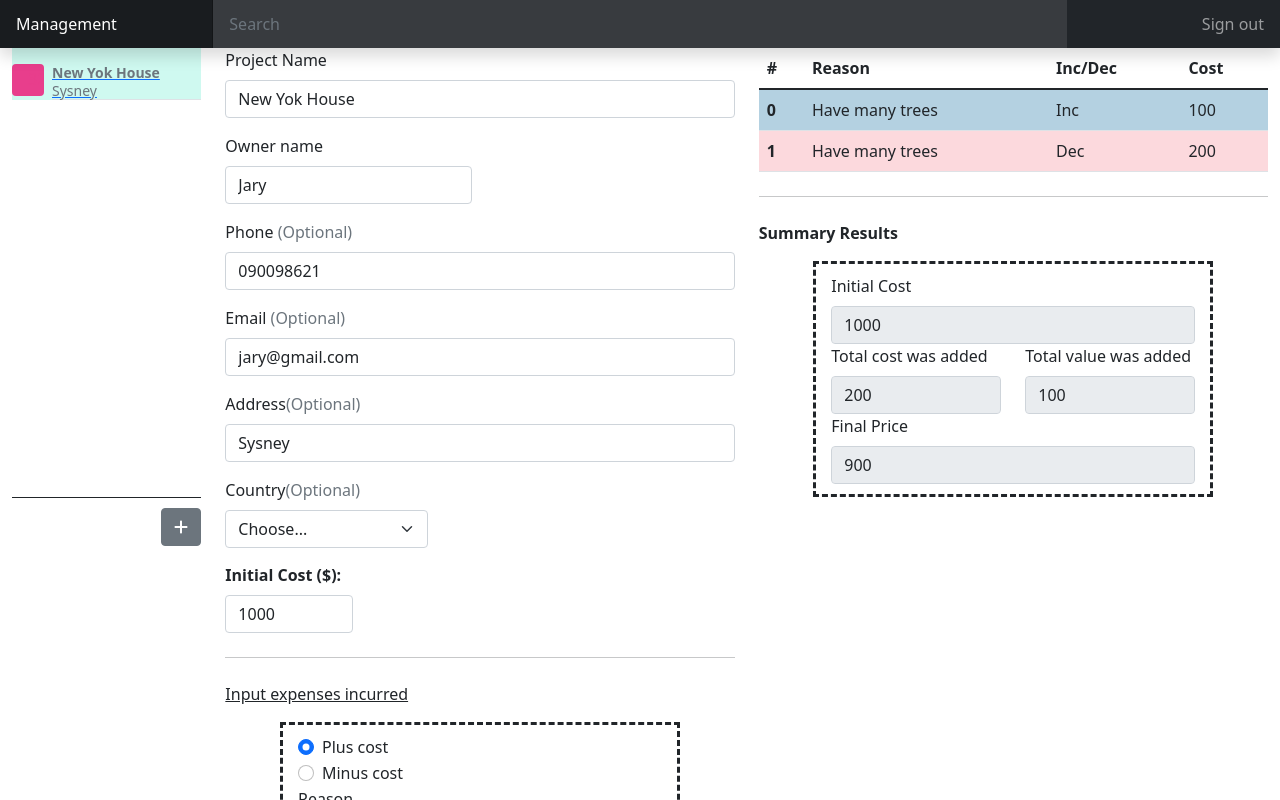
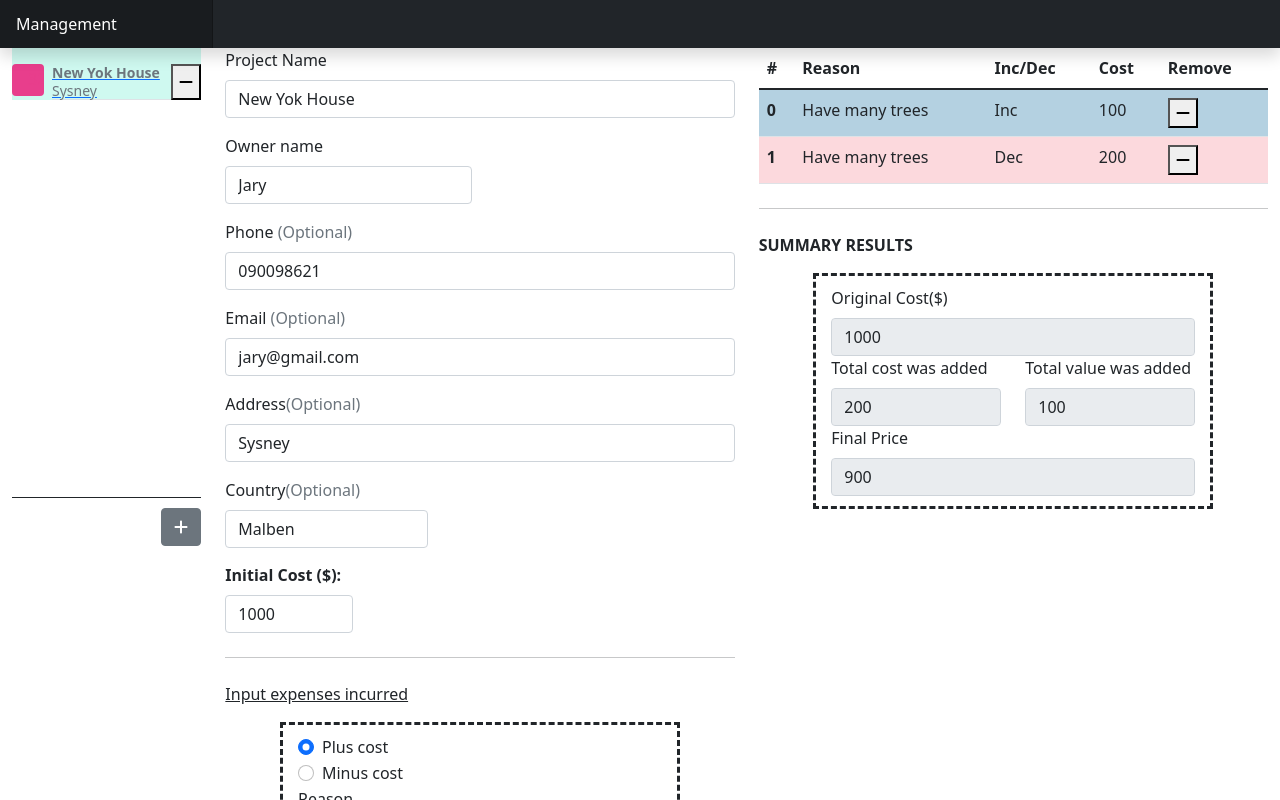
Before and after one commit to thanhnv0901/manage_cost_ui, a React (Create React App) app in the folder my_app/: page /projects/0 in a window 1280 px wide. Shown: the top 800 px of the page. Built offline with nearby package versions, Linux system fonts and the light colour scheme.

Commit message:
can CRUD

```diff
--- a/my_app/src/components/Calculate/IncurredForm.js
+++ b/my_app/src/components/Calculate/IncurredForm.js
@@ -57,7 +57,7 @@ const IncurredForm = (props) => {
                     <div className="row">
                         <div className="col-12">
                             <label htmlFor="desciption" className="form-label">Reason<span className="text-muted"></span></label>
-                            <input type="text" className="form-control" id="address" value={reason} onChange={reasonChange}  />
+                            <input type="text" className="form-control" autoComplete="off"  value={reason} onChange={reasonChange}  />
                             <div className="invalid-feedback">
                                 Please enter your shipping address.
                             </div>
@@ -65,7 +65,7 @@ const IncurredForm = (props) => {
 
                         <div className="col-sm-6">
                             <label htmlFor="firstName" className="form-label">Quantity</label>
-                            <input type="text" className="form-control" id="firstName" value={quantiy} onChange={quantityChange}  />
+                            <input type="text" className="form-control" autoComplete="off"  value={quantiy} onChange={quantityChange}  />
                             <div className="invalid-feedback">
                                 Valid number is required.
                             </div>
@@ -73,7 +73,7 @@ const IncurredForm = (props) => {
 
                         <div className="col-sm-6">
                             <label htmlFor="lastName" className="form-label">Price</label>
-                            <input type="text" className="form-control" id="lastName" value={price} onChange={priceChange}  />
+                            <input type="text" className="form-control" autoComplete="off"  value={price} onChange={priceChange}  />
                             <div className="invalid-feedback">
                                 Valid price is required.
                             </div>
--- a/my_app/src/components/Calculate/InformationForm.js
+++ b/my_app/src/components/Calculate/InformationForm.js
@@ -10,16 +10,8 @@ import { useEffect } from "react";
 
 const InformationForm = (props) => {
 
-    // const navigate = useNavigate();
-
-    // let params = useParams();
-    // let projectID = params.id
 
     const dispatch = useDispatch();
-
-    // const projectInformation = useSelector((state) => state.informations.projects)
-    // // notice convert param to int to compare
-    // let project = projectInformation.find((obj) => obj.id == projectID)
 
     const saveHandler = (event) => {
         event.preventDefault();
@@ -68,7 +60,7 @@ const InformationForm = (props) => {
 
                 <div className="col-12">
                     <label htmlFor="project_name" className="form-label">Project Name</label>
-                    <input type="text" className="form-control" id="project_name" placeholder="name" value={projectName} onChange={projectNameChange} required />
+                    <input type="text" autoComplete="off"  className="form-control" id="project_name" placeholder="name" value={projectName} onChange={projectNameChange} required />
                     <div className="invalid-feedback">
                         Please enter a project name.
                     </div>
@@ -76,7 +68,7 @@ const InformationForm = (props) => {
 
                 <div className="col-sm-6">
                     <label htmlFor="firstName" className="form-label">Owner name</label>
-                    <input type="text" className="form-control" id="firstName" placeholder="" value={ownerName} onChange={ownerNameChange} required />
+                    <input type="text" className="form-control" autoComplete="off" id="firstName" placeholder="" value={ownerName} onChange={ownerNameChange} required />
                     <div className="invalid-feedback">
                         Valid Owner name is required.
                     </div>
@@ -85,7 +77,7 @@ const InformationForm = (props) => {
 
                 <div className="col-12">
                     <label htmlFor="phone" className="form-label">Phone <span className="text-muted">(Optional)</span></label>
-                    <input type="text" className="form-control" id="phone_input" placeholder="097xxxxxxxx" value={phone} onChange={phoneChange} />
+                    <input type="text" className="form-control" autoComplete="off" id="phone_input" placeholder="(555) 555-1234" value={phone} onChange={phoneChange} />
                     <div className="invalid-feedback">
                         Please enter a valid phone address for shipping updates.
                     </div>
@@ -93,7 +85,7 @@ const InformationForm = (props) => {
 
                 <div className="col-12">
                     <label htmlFor="email" className="form-label">Email <span className="text-muted">(Optional)</span></label>
-                    <input type="email" className="form-control" id="email" placeholder="you@example.com" value={email} onChange={emailChange} />
+                    <input type="email" className="form-control" autoComplete="off" id="email" placeholder="you@example.com" value={email} onChange={emailChange} />
                     <div className="invalid-feedback">
                         Please enter a valid email address for shipping updates.
                     </div>
@@ -101,7 +93,7 @@ const InformationForm = (props) => {
 
                 <div className="col-12">
                     <label htmlFor="address" className="form-label">Address<span className="text-muted">(Optional)</span></label>
-                    <input type="text" className="form-control" id="address" placeholder="1234 Main St" required value={address} onChange={addressChange} />
+                    <input type="text" className="form-control" autoComplete="off" id="address" placeholder="California, 95014-0642" required value={address} onChange={addressChange} />
                     <div className="invalid-feedback">
                         Please enter your shipping address.
                     </div>
@@ -109,12 +101,7 @@ const InformationForm = (props) => {
 
                 <div className="col-xl-5">
                     <label htmlFor="country" className="form-label">Country<span className="text-muted">(Optional)</span></label>
-                    <select className="form-select" id="country" required value={country} onChange={countryChange}>
-                        <option value="">Choose...</option>
-                        <option>United States</option>
-                        <option>United States</option>
-                        <option>United States</option>
-                    </select>
+                    <input type="text" className="form-control" autoComplete="off" id="address" placeholder="United States" required value={country} onChange={countryChange} />
                     <div className="invalid-feedback">
                         Please select a valid country.
                     </div>
@@ -125,7 +112,7 @@ const InformationForm = (props) => {
             <div className={`row ${classes.initial_cost_div}`}>
                 <div className="col-12">
                     <label htmlFor="zip" className="form-label"> <strong>Initial Cost ($):</strong></label>
-                    <input type="text" className="form-control w-25" id="initial_cost" placeholder="" value={initialCost} onChange={initialCostChange} required />
+                    <input type="text" className="form-control w-25" autoComplete="off" id="initial_cost" placeholder="" value={initialCost} onChange={initialCostChange} required />
                     <div className="invalid-feedback">
                         Initial cost required.
                     </div>
--- a/my_app/src/components/Calculate/LeftColumn.js
+++ b/my_app/src/components/Calculate/LeftColumn.js
@@ -8,8 +8,6 @@ import { useDispatch, useSelector } from 'react-redux';
 import { informationActions } from '../../stores/information-slice';
 import { useNavigate, NavLink } from 'react-router-dom';
 import { Fragment, useRef, useEffect } from 'react';
-
-
 
 
 
@@ -32,7 +30,7 @@ const LeftColumn = (props) => {
 
     useEffect(() => {
         scrollToBottom()
-    }, [projectCards]);
+    }, [counter]);
 
     return (
         <Fragment>
@@ -42,7 +40,7 @@ const LeftColumn = (props) => {
                         className={({ isActive }) =>
                             isActive ? classes.selectedProject : undefined
                         } >
-                        <ProjectCard name={project.projectName} description={project.address}></ProjectCard>
+                        <ProjectCard projectID={project.id} name={project.projectName} description={project.address}></ProjectCard>
                     </NavLink>
                 ))}
                 <div ref={projectEndRef} />
--- a/my_app/src/components/Calculate/ProjectCard.js
+++ b/my_app/src/components/Calculate/ProjectCard.js
@@ -1,3 +1,4 @@
+import DeleteProjectCard from "../buttons/DeleteProjectCard";
 
 const ProjectCard = (props) => {
 
@@ -14,6 +15,8 @@ const ProjectCard = (props) => {
                 <strong className="d-block text-gray-dark">{props.name}</strong>
                 {props.description}
             </p>
+            <DeleteProjectCard projectID={props.projectID}></DeleteProjectCard>
+
         </div>
     )
 }
--- a/my_app/src/components/Calculate/SummaryResults.js
+++ b/my_app/src/components/Calculate/SummaryResults.js
@@ -21,13 +21,13 @@ const SummaryResults = (props) => {
 
     return (
         <Fragment>
-            <p><b>Summary Results</b></p>
+            <p><b>SUMMARY RESULTS</b></p>
             <div className="row justify-content-center">
                 <div className={`col-8 ${classes.form_border}`}>
 
                     <div className="row">
                         <div className="col-12">
-                            <label htmlFor="desciption" className="form-label">Initial Cost<span className="text-muted"></span></label>
+                            <label htmlFor="desciption" className="form-label">Original Cost($)<span className="text-muted"></span></label>
                             <input disabled type="text" className="form-control" id="address" value={initalCost} required />
                             <div className="invalid-feedback">
                                 Please enter your shipping address.
--- a/my_app/src/components/Calculate/SummaryTable.js
+++ b/my_app/src/components/Calculate/SummaryTable.js
@@ -6,32 +6,26 @@ import SummaryResults from './SummaryResults';
 import { useSelector, useDispatch } from 'react-redux';
 import { useParams, useNavigate, Redirect } from "react-router-dom";
 import { useEffect } from "react";
+import DeleteDetailCost from "../buttons/DeleteDetailCost";
+import { informationActions } from "../../stores/information-slice";
+import { FontAwesomeIcon } from '@fortawesome/react-fontawesome'
+import { faMinus } from "@fortawesome/free-solid-svg-icons";
 
 
 
 const SummaryTable = (prop) => {
-    const navigate = useNavigate();
+    let project = prop.project
+    let costDetails = project ? project.costDetails : []
 
 
-    let params = useParams();
-    // let projectID = params.id
+    const dispatch = useDispatch();
+    const removeProject = (projectID, detailIndex) => {
 
-    // const projectInformation = useSelector((state) => state.informations.projects)
-    // let project = projectInformation.find((obj) => obj.id == projectID)
+        return (event) =>{
+            dispatch(informationActions.removeDetailCost({ id: projectID, detialIndex: detailIndex }))
+        }
+    }
 
-    let project = prop.project
-
-
-    let costDetails = project ? project.costDetails : []
-    console.log(costDetails)
-
-    // useEffect(() => {
-
-    //     if (!project) {
-    //         navigate('/projects')
-    //     }
-
-    // }, [project && project.id]);
 
     return (
         <Fragment>
@@ -42,11 +36,12 @@ const SummaryTable = (prop) => {
                         <th scope="col">Reason</th>
                         <th scope="col">Inc/Dec</th>
                         <th scope="col">Cost</th>
+                        <th scope="col">Remove</th>
                     </tr>
                 </thead>
                 <tbody>
                     {costDetails.map((obj, id) => (
-                        <SummaryCell key={id} isPlus={obj.isPlus} id={id} reason={obj.reason} cost={obj.cost}></SummaryCell>
+                        <SummaryCell key={id} onRemove={removeProject(project.id, id)} isPlus={obj.isPlus} id={id} reason={obj.reason} cost={obj.cost}></SummaryCell>
                     ))}
                 </tbody>
             </table>
@@ -58,12 +53,15 @@ const SummaryTable = (prop) => {
 
 
 const SummaryCell = (props) => {
+
+
     return (
         <tr className={props.isPlus ? classes.plus_row : classes.minus_row}>
             <th scope="row">{props.id}</th>
             <td>{props.reason}</td>
             <td>{props.isPlus ? 'Inc' : 'Dec'}</td>
             <td>{props.cost}</td>
+            <td> <button onClick={props.onRemove}><FontAwesomeIcon icon={faMinus} /></button></td>
         </tr >
     )
 }
--- /dev/null
+++ b/my_app/src/components/buttons/DeleteDetailCost.js
@@ -0,0 +1,23 @@
+import { Fragment } from "react"
+import { FontAwesomeIcon } from '@fortawesome/react-fontawesome'
+import { faMinus } from "@fortawesome/free-solid-svg-icons";
+import { useDispatch } from "react-redux";
+import { informationActions } from "../../stores/information-slice";
+
+const DeleteDetailCost = (props) => {
+
+    const dispatch = useDispatch();
+    const removeProject = () => {
+
+        dispatch(informationActions.removeDetailCost({ id: props.projectID, detialIndex: props.detailIndex }))
+
+    }
+
+    return (
+        <Fragment>
+            <button onClick={removeProject}><FontAwesomeIcon icon={faMinus} /></button>
+        </Fragment>
+    )
+}
+
+export default DeleteDetailCost;
--- /dev/null
+++ b/my_app/src/components/buttons/DeleteProjectCard.js
@@ -0,0 +1,24 @@
+import { Fragment } from "react"
+import { FontAwesomeIcon } from '@fortawesome/react-fontawesome'
+import { faMinus } from "@fortawesome/free-solid-svg-icons";
+import { useDispatch } from "react-redux";
+import { informationActions } from "../../stores/information-slice";
+
+const DeleteProjectCard = (props) => {
+
+    const dispatch = useDispatch();
+
+    const removeProject = () => {
+
+        dispatch(informationActions.removeProject({ id: props.projectID }))
+
+    }
+
+    return (
+        <Fragment>
+            <button onClick={removeProject}><FontAwesomeIcon icon={faMinus} /></button>
+        </Fragment>
+    )
+}
+
+export default DeleteProjectCard;
--- a/my_app/src/components/header/Header.js
+++ b/my_app/src/components/header/Header.js
@@ -9,12 +9,7 @@ const Header = (props) => {
         <Fragment>
             <header className="navbar navbar-dark sticky-top bg-dark flex-md-nowrap p-0 shadow">
                 <HomeButton></HomeButton>
-                <input className="form-control form-control-dark w-100" type="text" placeholder="Search" aria-label="Search" />
-                <div className="navbar-nav col-md-3 col-lg-2">
-                    <div className="nav-item text-nowrap ">
-                        <a className="nav-link px-3 sign_out_in_button" href="/">Sign out</a>
-                    </div>
-                </div>
+
             </header>
 
         </Fragment>
--- a/my_app/src/stores/information-slice.js
+++ b/my_app/src/stores/information-slice.js
@@ -26,13 +26,13 @@ const informationSlice = createSlice({
             ]
 
         }],
-        counter: 1 // notice,
+        keyCounter: 1 // notice,
     },
     reducers: {
         addProject(state, action) {
 
             state.projects.push({
-                id: state.counter,
+                id: state.keyCounter,
                 projectName: "",
                 ownerName: "",
                 phone: "",
@@ -43,7 +43,7 @@ const informationSlice = createSlice({
                 costDetails: []
             })
 
-            state.counter++;
+            state.keyCounter++;
         },
         updateProject(state, action) {
 
@@ -76,6 +76,17 @@ const informationSlice = createSlice({
                 cost: parseFloat(action.payload.quantiy) * parseFloat(action.payload.price)
             })
 
+        },
+        removeProject(state, action) {
+            let projectID = action.payload.id
+            state.projects = state.projects.filter((obj => obj.id != projectID))
+        },
+        removeDetailCost(state, action) {
+            let projectID = action.payload.id
+            let index = action.payload.detialIndex
+            let project = state.projects.find(obj => obj.id===parseInt(projectID))
+
+            project.costDetails.splice(index,1)
         }
     }
 })
```
